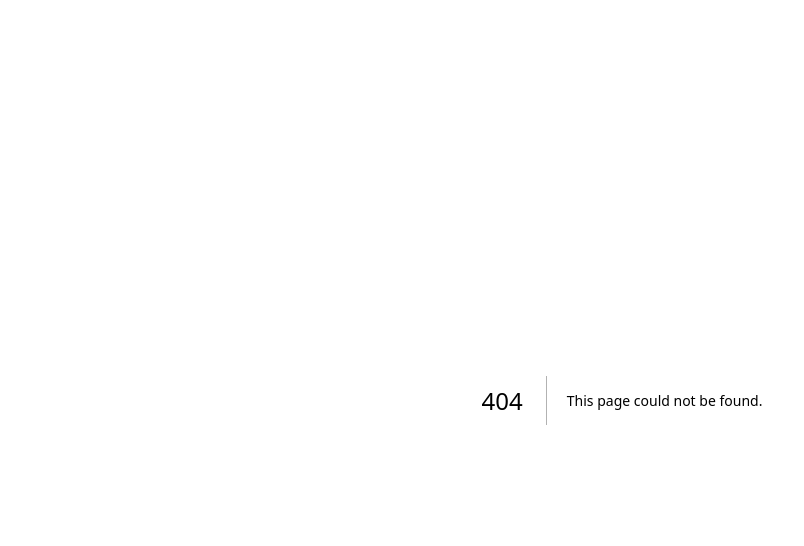
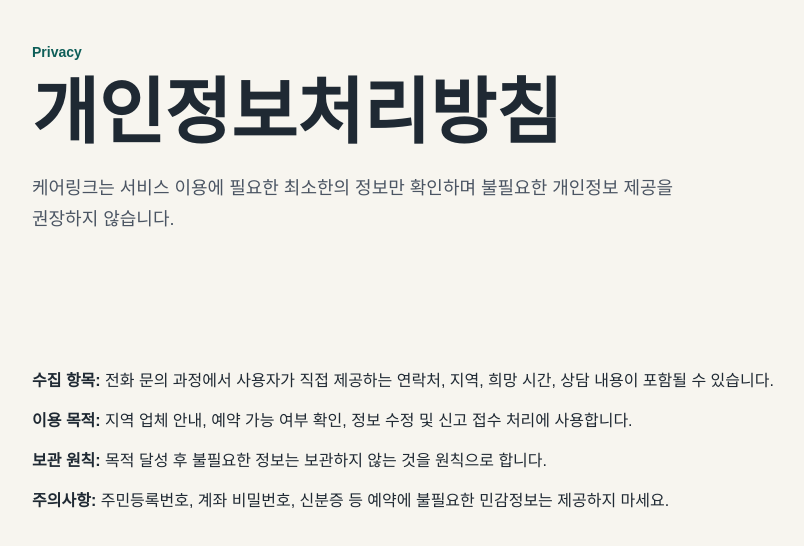
Before and after one commit to guhara1/massage, a Next.js app in the folder codex-https-vercel-com-1-2/: page /privacy in a window 1280 px wide. Before the commit this address had no page. Shown: the top 546 px of the page, without its empty margins (18-822 px from the left). Built offline with nearby package versions, Linux system fonts and the light colour scheme.

Commit message:
Add privacy policy page

```diff
--- /dev/null
+++ b/codex-https-vercel-com-1-2/src/app/privacy/page.tsx
@@ -0,0 +1,21 @@
+import type { Metadata } from "next";
+
+export const metadata: Metadata = {
+  title: "개인정보처리방침 | 케어링크",
+  description: "케어링크 개인정보 처리 기준, 수집 항목, 이용 목적, 보관 및 파기 원칙 안내입니다.",
+  alternates: { canonical: "/privacy" },
+};
+
+export default function PrivacyPage() {
+  return (
+    <main className="page">
+      <section className="section area-hero"><p className="eyebrow">Privacy</p><h1>개인정보처리방침</h1><p className="hero-copy">케어링크는 서비스 이용에 필요한 최소한의 정보만 확인하며 불필요한 개인정보 제공을 권장하지 않습니다.</p></section>
+      <section className="section check-list">
+        <p><strong>수집 항목:</strong> 전화 문의 과정에서 사용자가 직접 제공하는 연락처, 지역, 희망 시간, 상담 내용이 포함될 수 있습니다.</p>
+        <p><strong>이용 목적:</strong> 지역 업체 안내, 예약 가능 여부 확인, 정보 수정 및 신고 접수 처리에 사용합니다.</p>
+        <p><strong>보관 원칙:</strong> 목적 달성 후 불필요한 정보는 보관하지 않는 것을 원칙으로 합니다.</p>
+        <p><strong>주의사항:</strong> 주민등록번호, 계좌 비밀번호, 신분증 등 예약에 불필요한 민감정보는 제공하지 마세요.</p>
+      </section>
+    </main>
+  );
+}
```
